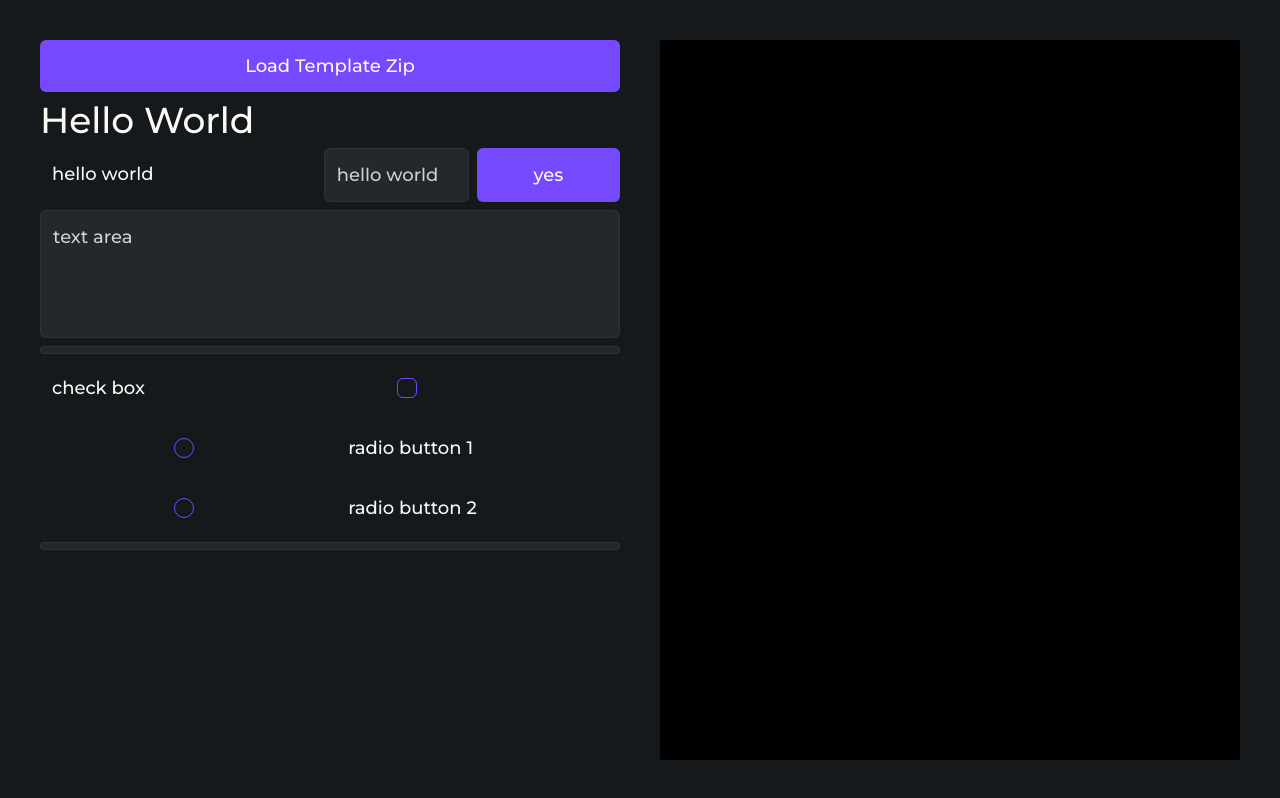
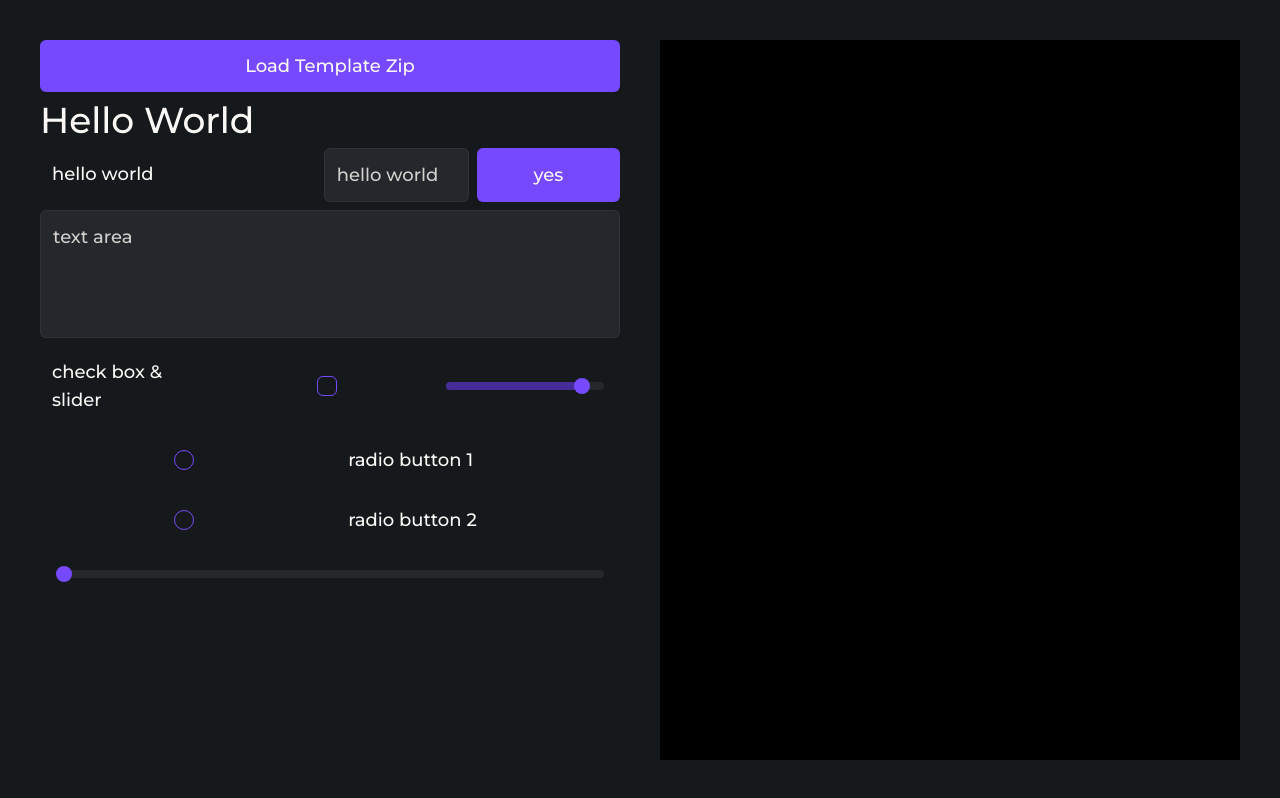
Before and after one commit to muscaa/cv-maker, a Next.js app: page / in a window 1280 px wide. Built offline with nearby package versions, Linux system fonts and the light colour scheme.

Commit message:
Slider style

```diff
--- a/src/app/components/Slider.tsx
+++ b/src/app/components/Slider.tsx
@@ -1,27 +1,53 @@
+import { useRef } from "react";
+
 export interface SliderProps {
-    min?: number;
-    max?: number;
-    defaultValue?: number;
+    min: number;
+    max: number;
+    value: number;
     step?: number;
 }
 
+function calcSliderBackground(props: SliderProps, value: number) {
+    const progress = ((value - props.min) / (props.max - props.min)) * 100;
+    return `linear-gradient(to right, var(--primary-dark) ${progress}%, transparent ${progress}%)`;
+}
+
 export default function Slider(props: SliderProps) {
+    const ref = useRef<HTMLInputElement>(null);
+
     return (
+        <div className="flex p-4 gap-4 w-full">
+            <div className="flex w-full justify-center items-center relative">
+                <div
+                    className="
+                        w-full h-2 rounded-full
+                        bg-background-4 bg-opacity-25
+                    "
+                >
+                </div>
                 <input
+                    ref={ref}
                     type="range"
                     className="
-                appearance-none w-full h-2 cursor-pointer rounded-full
-                bg-background-4 bg-opacity-25
-                border border-background-4 border-opacity-25
-
-                [&::-moz-range-thumb]:appearance-none [&::-ms-thumb]:appearance-none [&::-webkit-slider-thumb]:appearance-none
-                [&::-moz-range-thumb]:bg-primary [&::-ms-thumb]:bg-primary [&::-webkit-slider-thumb]:bg-primary
-                [&::-moz-range-thumb]:border-none [&::-ms-thumb]:border-none [&::-webkit-slider-thumb]:border-none
+                        absolute appearance-none w-full h-2 rounded-full cursor-pointer
+                        bg-transparent component-slider
                     "
+                    style={{
+                        background: calcSliderBackground(props, props.value),
+                    }}
                     min={props.min}
                     max={props.max}
-            defaultValue={props.defaultValue}
+                    defaultValue={props.value}
                     step={props.step}
+                    onChange={(event: React.ChangeEvent<HTMLInputElement>) => {
+                        const value = Number(event.target.value);
+
+                        if (ref.current) {
+                            ref.current.style.background = calcSliderBackground(props, value);
+                        }
+                    }}
                 />
+            </div>
+        </div>
     );
 }
--- a/src/app/sections/CVMakerSection.tsx
+++ b/src/app/sections/CVMakerSection.tsx
@@ -29,12 +29,10 @@ export default function CVMakerSection() {
                 <Button text="yes"/>
             </Layout.Rows>
             <TextArea placeholder="text area" />
-            <Slider min={0} max={10} step={1} />
             <Layout.Rows>
-                <Text text="check box" />
-                <Empty />
+                <Text text="check box & slider" />
                 <CheckBoxButton />
-                <Empty />
+                <Slider min={0} max={10} value={9} step={1} />
             </Layout.Rows>
             <Layout.Cols>
                 <Layout.Rows>
@@ -46,7 +44,7 @@ export default function CVMakerSection() {
                     <Text text="radio button 2" />
                 </Layout.Rows>
             </Layout.Cols>
-            <Slider min={0} max={10} step={1} />
+            <Slider min={5} max={999999} value={5} />
         </section>
     );
 }
--- /dev/null
+++ b/src/app/styles/components.css
@@ -0,0 +1,13 @@
+@layer components {
+    .component-slider::-webkit-slider-thumb {
+        @apply theme-slider-thumb;
+    }
+
+    .component-slider::-moz-range-thumb {
+        @apply theme-slider-thumb;
+    }
+
+    .component-slider::-ms-thumb {
+        @apply theme-slider-thumb;
+    }
+}
--- a/src/app/styles/main.css
+++ b/src/app/styles/main.css
@@ -4,4 +4,5 @@
 
 @import "./theme.css";
 @import "./utils.css";
+@import "./components.css";
 @import "./globals.css";
--- a/src/app/styles/theme.css
+++ b/src/app/styles/theme.css
@@ -1,4 +1,3 @@
-/*
 :root {
     --background-1: rgb(22, 25, 28);
     --background-2: rgb(42, 45, 48);
@@ -8,10 +7,23 @@
     --text-2: rgb(210, 209, 206);
     --text-3: rgb(173, 172, 171);
     --text-4: rgb(113, 112, 111);
+    --primary-dark: rgb(69, 44, 153);
     --primary: rgb(118, 73, 254);
     --primary-light: rgb(144, 111, 252);
+    --secondary-dark: rgb(62, 216, 175);
     --secondary: rgb(73, 254, 208);
-    --secondary-light: rgb(113, 252, 215);
+    --secondary-light: rgb(164, 252, 228);
     --shadow: rgb(17, 20, 23);
 }
-*/
+
+.theme-slider-thumb {
+    -webkit-appearance: none;
+    -moz-appearance: none;
+    appearance: none;
+
+    @apply border-none bg-primary w-4 h-4 rounded-full;
+}
+
+.theme-slider-thumb:hover {
+    @apply bg-primary-light;
+}
--- a/tailwind.config.ts
+++ b/tailwind.config.ts
@@ -17,26 +17,13 @@ const config: Config = {
                 "text-2": "rgb(210, 209, 206)",
                 "text-3": "rgb(173, 172, 171)",
                 "text-4": "rgb(113, 112, 111)",
+                "primary-dark": "rgb(69, 44, 153)",
                 "primary": "rgb(118, 73, 254)",
                 "primary-light": "rgb(144, 111, 252)",
+                "secondary-dark": "rgb(62, 216, 175)",
                 "secondary": "rgb(73, 254, 208)",
-                "secondary-light": "rgb(113, 252, 215)",
+                "secondary-light": "rgb(164, 252, 228)",
                 "shadow": "rgb(17, 20, 23)",
-                /*
-                "background-1": "var(--background-1)",
-                "background-2": "var(--background-2)",
-                "background-3": "var(--background-3)",
-                "background-4": "var(--background-4)",
-                "text-1": "var(--text-1)",
-                "text-2": "var(--text-2)",
-                "text-3": "var(--text-3)",
-                "text-4": "var(--text-4)",
-                "primary": "var(--primary)",
-                "primary-light": "var(--primary-light)",
-                "secondary": "var(--secondary)",
-                "secondary-light": "var(--secondary-light)",
-                "shadow": "var(--shadow)",
-                */
             },
             fontSize: {
                 "xxs": [ "0.625rem", "0.75rem" ],
```
Lines whose indentation alone changed are shown as unchanged.
